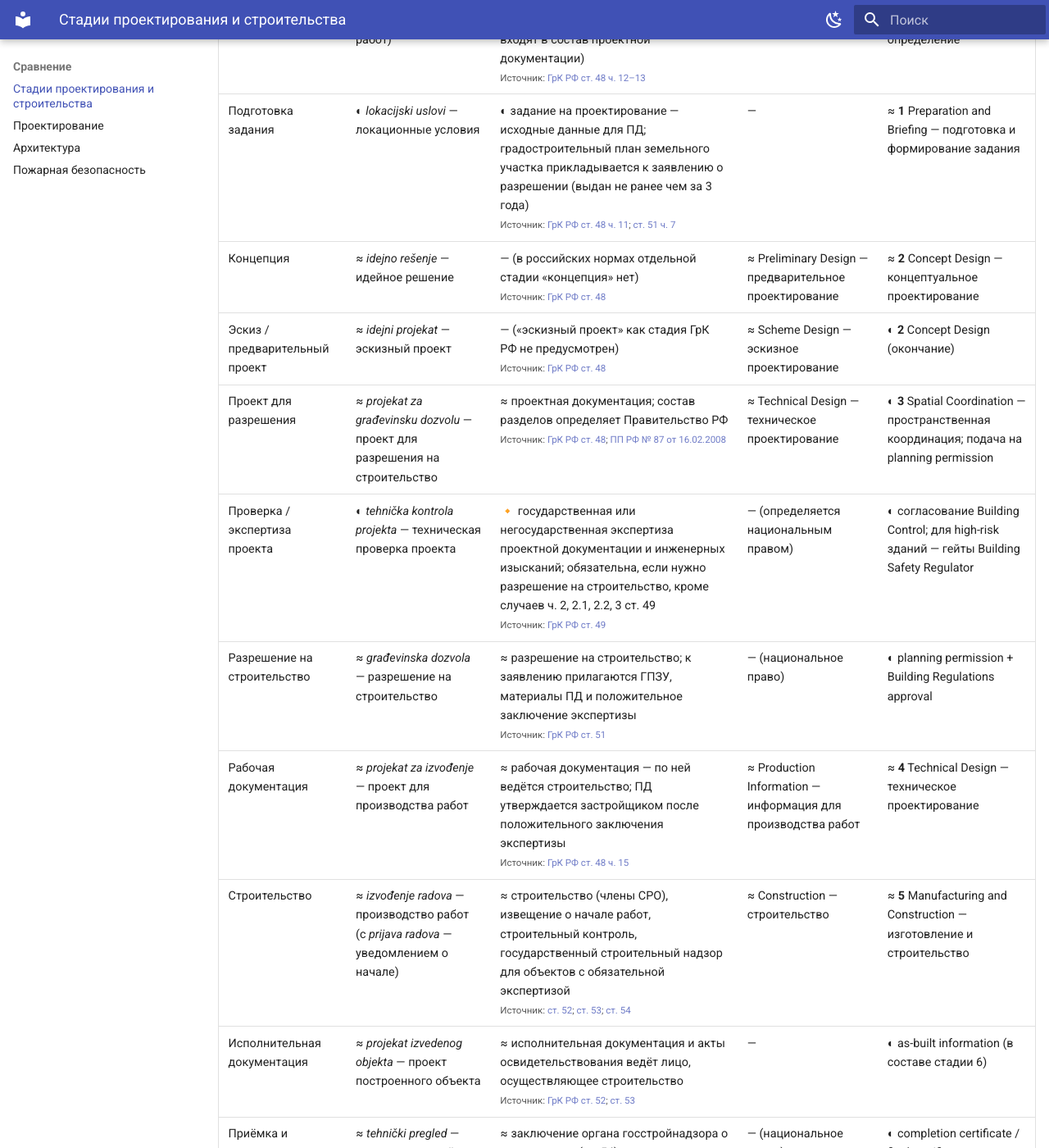
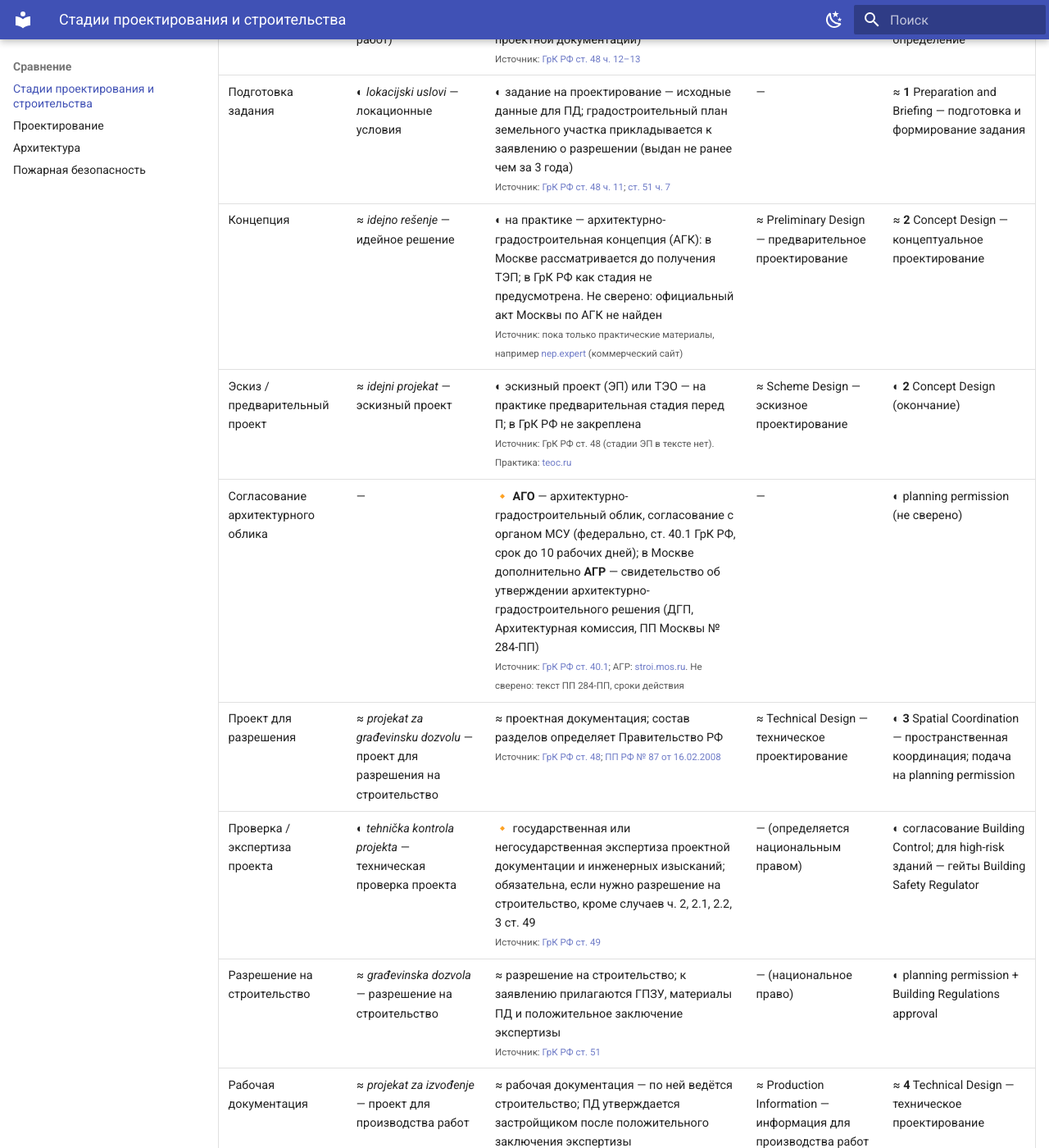
Before and after one commit to kuskuznetsova-ux/building_codes, an MkDocs documentation site: the page built from docs/sravnenie/stadii.md, in a window 1280 px wide and 1400 px high, scrolled down 667 px. Shown: the whole window at 82% size. Built offline with MkDocs 1.6.1 and Material for MkDocs 9.7.7, drawn with Linux system fonts in a browser that asks for light colours; some of the changed text lies outside the part shown.

Commit message:
Стадии: добавлены АГК, ЭП, АГО/АГР для России; глоссарий
Co-Authored-By: Claude Sonnet 5.5 <noreply@anthropic.com>
Claude-Session: https://claude.ai/code/session_0122hhqtBpSHCqfvDdzcrmhd

```diff
--- a/docs/sravnenie/stadii.md
+++ b/docs/sravnenie/stadii.md
@@ -20,8 +20,9 @@ hide:
 |---|---|---|---|---|
 | Стратегия и обоснование | — (в составе предпроектных работ) | — (обязательной стадии нет; обоснование инвестиций и ТЭО не входят в состав проектной документации)<br><small>Источник: [ГрК РФ ст. 48 ч. 12–13](https://www.consultant.ru/document/cons_doc_LAW_51040/b884020ea7453099ba8bc9ca021b84982cadea7d/)</small> | — (вне EN 16310; см. примечание) | ≈ **0** Strategic Definition — стратегическое определение |
 | Подготовка задания | ◐ *lokacijski uslovi* — локационные условия | ◐ задание на проектирование — исходные данные для ПД; градостроительный план земельного участка прикладывается к заявлению о разрешении (выдан не ранее чем за 3 года)<br><small>Источник: [ГрК РФ ст. 48 ч. 11](https://www.consultant.ru/document/cons_doc_LAW_51040/b884020ea7453099ba8bc9ca021b84982cadea7d/); [ст. 51 ч. 7](https://grkodeksrf.ru/gl-6/st-51-grk-rf)</small> | — | ≈ **1** Preparation and Briefing — подготовка и формирование задания |
-| Концепция | ≈ *idejno rešenje* — идейное решение | — (в российских нормах отдельной стадии «концепция» нет)<br><small>Источник: [ГрК РФ ст. 48](https://www.consultant.ru/document/cons_doc_LAW_51040/b884020ea7453099ba8bc9ca021b84982cadea7d/)</small> | ≈ Preliminary Design — предварительное проектирование | ≈ **2** Concept Design — концептуальное проектирование |
-| Эскиз / предварительный проект | ≈ *idejni projekat* — эскизный проект | — («эскизный проект» как стадия ГрК РФ не предусмотрен)<br><small>Источник: [ГрК РФ ст. 48](https://www.consultant.ru/document/cons_doc_LAW_51040/b884020ea7453099ba8bc9ca021b84982cadea7d/)</small> | ≈ Scheme Design — эскизное проектирование | ◐ **2** Concept Design (окончание) |
+| Концепция | ≈ *idejno rešenje* — идейное решение | ◐ на практике — архитектурно-градостроительная концепция (АГК): в Москве рассматривается до получения ТЭП; в ГрК РФ как стадия не предусмотрена. Не сверено: официальный акт Москвы по АГК не найден<br><small>Источник: пока только практические материалы, например [nep.expert](https://www.nep.expert/inzhiniringovye-uslugi/arkhitekturno-gradostroitelnaya-kontseptsiya/) (коммерческий сайт)</small> | ≈ Preliminary Design — предварительное проектирование | ≈ **2** Concept Design — концептуальное проектирование |
+| Эскиз / предварительный проект | ≈ *idejni projekat* — эскизный проект | ◐ эскизный проект (ЭП) или ТЭО — на практике предварительная стадия перед П; в ГрК РФ не закреплена<br><small>Источник: ГрК РФ ст. 48 (стадии ЭП в тексте нет). Практика: [teoc.ru](https://www.teoc.ru/blog/articles/stadii-proektirovaniya-zdanij)</small> | ≈ Scheme Design — эскизное проектирование | ◐ **2** Concept Design (окончание) |
+| Согласование архитектурного облика | — | 🔸 **АГО** — архитектурно-градостроительный облик, согласование с органом МСУ (федерально, ст. 40.1 ГрК РФ, срок до 10 рабочих дней); в Москве дополнительно **АГР** — свидетельство об утверждении архитектурно-градостроительного решения (ДГП, Архитектурная комиссия, ПП Москвы № 284-ПП) <br><small>Источник: [ГрК РФ ст. 40.1](https://grkodeksrf.ru/gl-4/st-40-1-grk-rf); АГР: [stroi.mos.ru](https://stroi.mos.ru/structure/mka/dlya-specialistov/svidietiel-stvo-ob-utvierzhdienii-ag). Не сверено: текст ПП 284-ПП, сроки действия</small> | — | ◐ planning permission (не сверено) |
 | Проект для разрешения | ≈ *projekat za građevinsku dozvolu* — проект для разрешения на строительство | ≈ проектная документация; состав разделов определяет Правительство РФ<br><small>Источник: [ГрК РФ ст. 48](https://www.consultant.ru/document/cons_doc_LAW_51040/b884020ea7453099ba8bc9ca021b84982cadea7d/); [ПП РФ № 87 от 16.02.2008](http://government.ru/docs/all/63014/)</small> | ≈ Technical Design — техническое проектирование | ◐ **3** Spatial Coordination — пространственная координация; подача на planning permission |
 | Проверка / экспертиза проекта | ◐ *tehnička kontrola projekta* — техническая проверка проекта | 🔸 государственная или негосударственная экспертиза проектной документации и инженерных изысканий; обязательна, если нужно разрешение на строительство, кроме случаев ч. 2, 2.1, 2.2, 3 ст. 49<br><small>Источник: [ГрК РФ ст. 49](https://www.consultant.ru/document/cons_doc_LAW_51040/4ca003dd6b793db91e6027babe790a482edd9b7e/)</small> | — (определяется национальным правом) | ◐ согласование Building Control; для high-risk зданий — гейты Building Safety Regulator |
 | Разрешение на строительство | ≈ *građevinska dozvola* — разрешение на строительство | ≈ разрешение на строительство; к заявлению прилагаются ГПЗУ, материалы ПД и положительное заключение экспертизы<br><small>Источник: [ГрК РФ ст. 51](https://grkodeksrf.ru/gl-6/st-51-grk-rf)</small> | — (национальное право) | ◐ planning permission + Building Regulations approval |
@@ -44,6 +45,7 @@ hide:
 | Стадия эксплуатации (RIBA 7) | 🇬🇧 | Входит в план работ архитектора |
 | Гейты Building Safety Regulator | 🇬🇧 | Только для зданий повышенной категории риска |
 | Локационные условия | 🇷🇸 | Предшествуют проектированию, выдаются органом |
+| АГО (федерально) и АГР (Москва) | 🇷🇺 | Согласование архитектурного облика до разрешения на строительство; в Москве АГР рассматривается Архитектурной комиссией |
 
 ## Схема
 
@@ -75,6 +77,7 @@ flowchart TB
 
 Что подтверждено:
 
+- в российской практике перед стадией **П** (проектная документация) работают с архитектурно-градостроительной концепцией (АГК), эскизным проектом или ТЭО; это практика, а не стадии ГрК РФ. После **П** идёт стадия **Р / РД** (рабочая документация);
 - в ГрК РФ две проектные стадии: проектная документация (ст. 48; состав разделов — ПП РФ № 87) и рабочая документация;
 - экспертиза ПД — ст. 49, разрешение на строительство — ст. 51, строительный контроль и надзор — ст. 53–54, разрешение на ввод — ст. 55;
 - ГОСТ Р 21.1101-2013 заменён ГОСТ Р 21.101-2020 (приказ Росстандарта от 23.06.2020 № 282-ст, [Гарант](https://base.garant.ru/74691448/)); дату введения в силу ещё нужно уточнить: источники расходятся (2021 / 2024).
```
Also changed, not shown: docs/glossary.md (+5 -0 lines).
